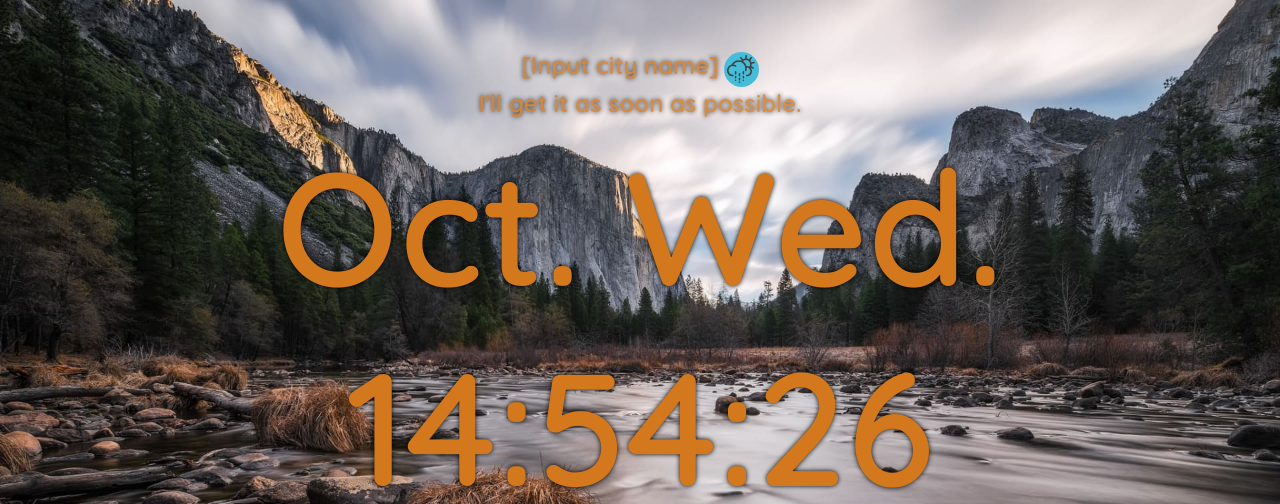
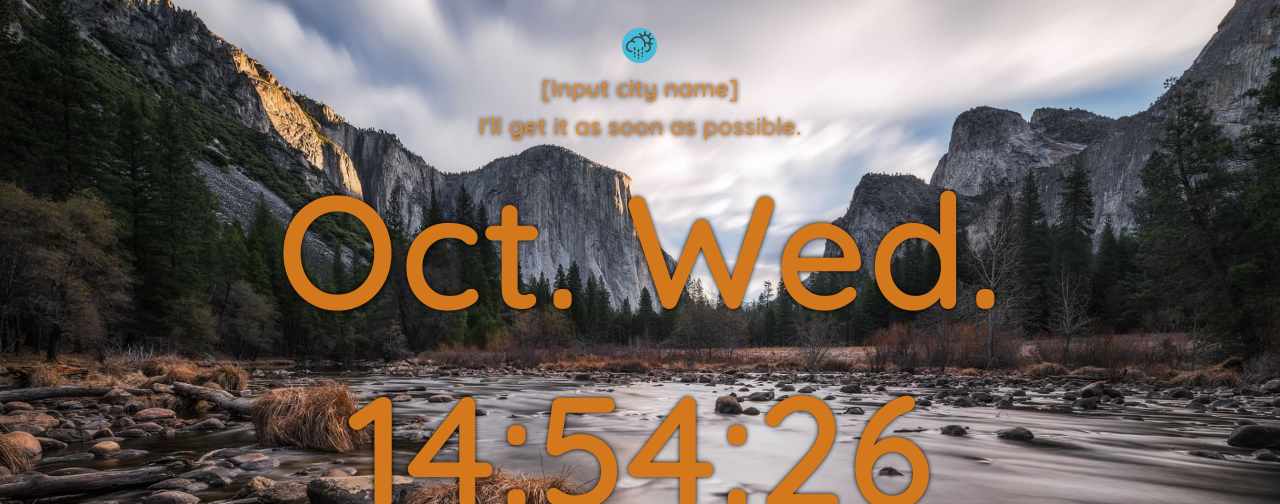
Before and after one commit to MaximSamorukov/data-test, a plain HTML site: page momentum/index.html in a window 1280 px wide. Shown: the top 504 px of the page. Drawn offline with nearby package versions, Linux system fonts and the light colour scheme; no server answers.

Commit message:
update css html

```diff
--- a/momentum/index.html
+++ b/momentum/index.html
@@ -11,9 +11,8 @@
 
 <body>
   <div class="weather-container">
+    <div class="weather-icon"></div>
     <div class="h2 weather" contenteditable="true"></div>
-    <div class="weather-icon">
-    </div>
   </div>
   <h2 class="joke"></h2>
   <time class="time"></time>
--- a/momentum/style.css
+++ b/momentum/style.css
@@ -21,6 +21,7 @@ body {
   display: flex;
   justify-content: center;
   align-items: center;
+  flex-direction: column;
 }
 
 .weather-icon {
@@ -33,7 +34,7 @@ body {
   height: 35px;
   min-width: 35px;
   min-height: 35px;
-  margin-left: 5px;
+  margin-bottom: 10px;
   border-radius: 50%;
 }
 
```
